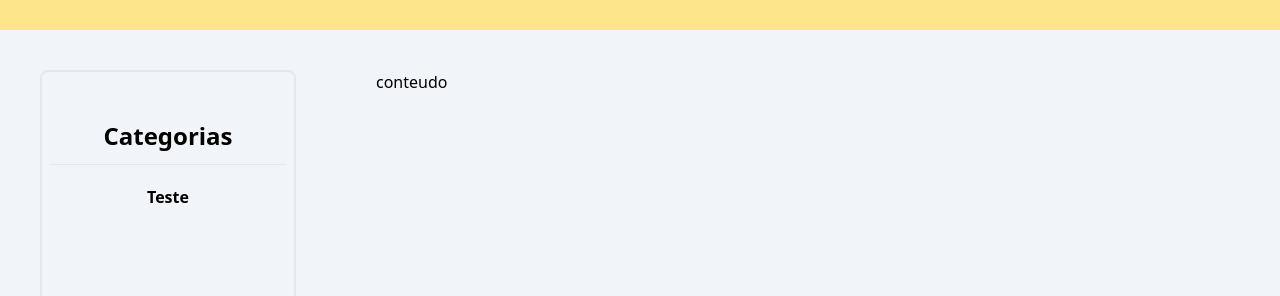
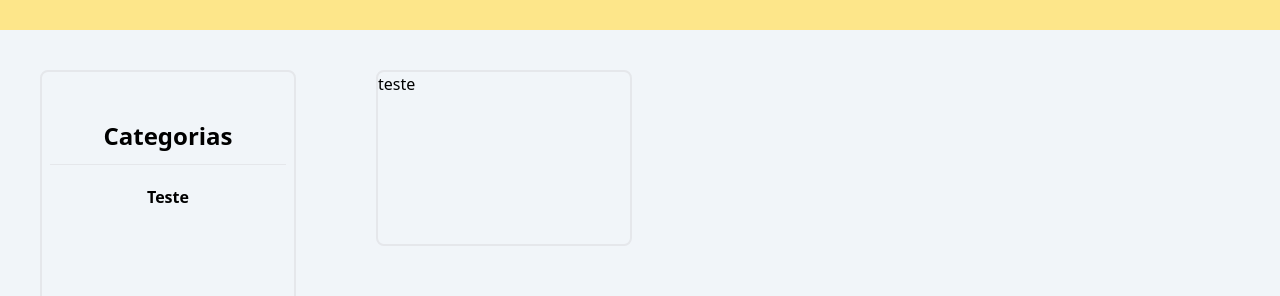
Before and after one commit to landson90/app-mydrink, a React (Create React App) app: page / in a window 1280 px wide. Shown: the part 130-426 px from the top of the page. Built offline with nearby package versions, Linux system fonts and the light colour scheme.

Commit message:
criando componente do card listar bebidas

```diff
--- a/src/components/CardMain/index.tsx
+++ b/src/components/CardMain/index.tsx
@@ -1,3 +1,7 @@
 export function CardMain() {
-  return <div className="h-full w-full bg-gray-50">CAEMA</div>;
+  return (
+    <div className="h-44 w-64	 bg-slate-100 rounded-lg border-solid border-2">
+      <h1>teste</h1>
+    </div>
+  );
 }
--- a/src/view/Home.view.tsx
+++ b/src/view/Home.view.tsx
@@ -11,13 +11,15 @@ export function HomeView() {
           <Header title="MyDrink" />
         </section>
       </div>
-      <div className="bg-slate-100 h-screen flex gap-20 p-10">
+      <div className="bg-slate-100 h-screen w-screen flex gap-20 p-10">
         <section>
           <CardLater>
             <List />
           </CardLater>
         </section>
-        <section>conteudo</section>
+        <section>
+          <CardMain />
+        </section>
       </div>
     </>
   );
```
